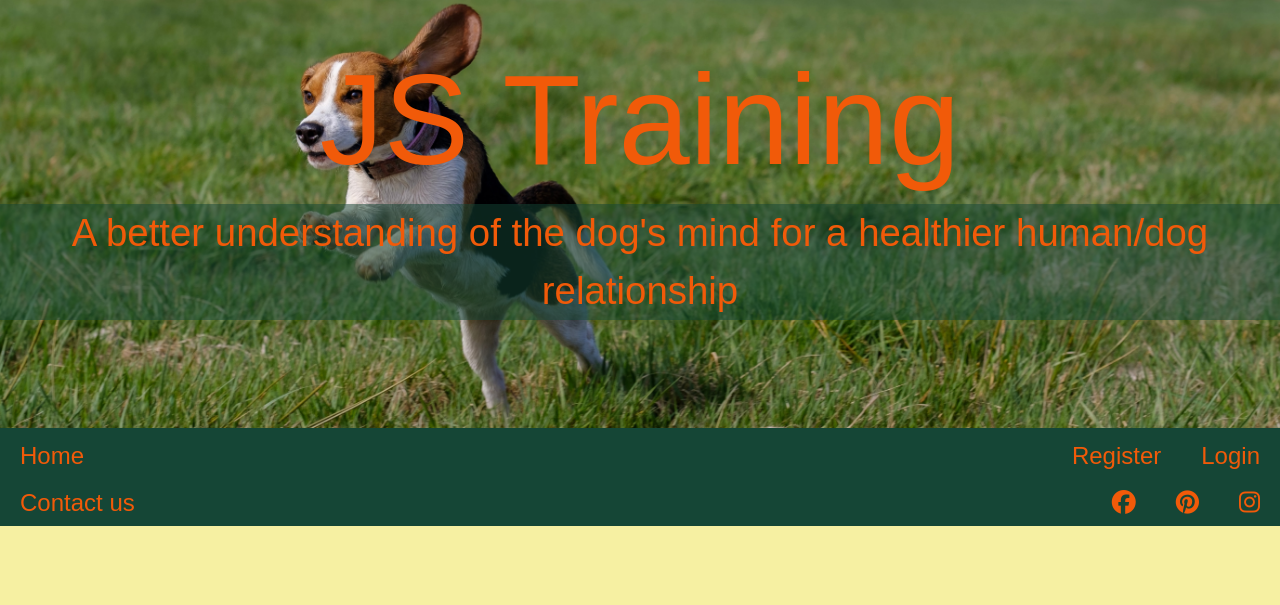
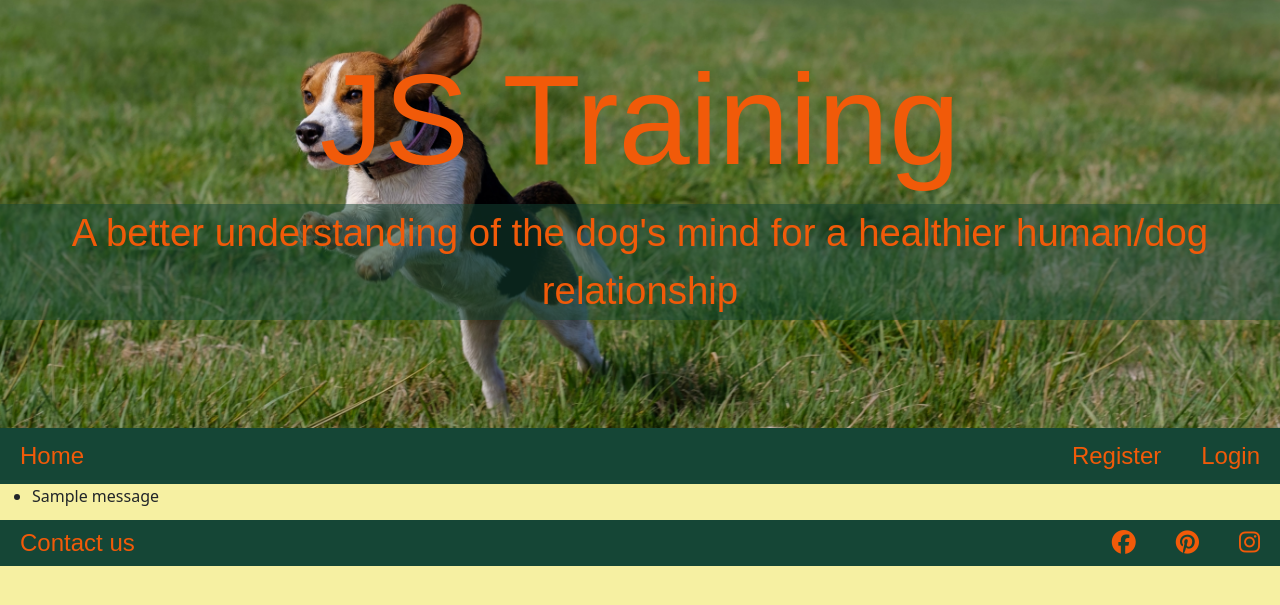
Before and after one commit to Corentin-Vidick/P4-JSDogTraining, a Django app: page /posts_overview/ in a window 1280 px wide. Shown: the top 605 px of the page. Run offline with Django 3.2, Linux system fonts and the light colour scheme; data comes from the database, SQL or seed files in the repository; tables that the repository leaves empty hold one stand-in row (values such as "Sample post"); one stand-in notice (Sample message) is shown; some libraries are stand-ins or nearby versions; some web fonts are replaced.

Commit message:
Add messages for user action confirmation

```diff
--- a/blog/templates/blog/posts_overview.html
+++ b/blog/templates/blog/posts_overview.html
@@ -2,6 +2,15 @@
 
 {% block content %}
 {% load static %}
+
+{% if messages %}
+<ul class="messages">
+    {% for message in messages %}
+    <li {% if message.tags %} class="{{ message.tags }}"{% endif %}>{{ message }}</li>
+    {% endfor %}
+</ul>
+{% endif %}
+
 <div class="container-fluid">
     <div class="row row-cols-1 row-cols-md-3 g-4">
         {% for post in posts %}
--- a/blog/views.py
+++ b/blog/views.py
@@ -1,6 +1,7 @@
 from django.shortcuts import render, get_object_or_404, reverse
 from django.views import generic, View
 from django.http import HttpResponseRedirect
+from django.contrib import messages
 from django.core.paginator import Paginator
 from .models import Posts, Thoughts
 from .forms import CommentForm
@@ -63,8 +64,12 @@ class SinglePost(View):
             comment = comment_form.save(commit=False)
             comment.post = post
             comment.save()
+            messages.success(request,
+                             'Your comment has been submitted,'
+                             'it will display once approved.')
         else:
             comment_form = CommentForm()
+            messages.error(request, 'Please try again')
 
         return render(
             request,
--- a/bookings/templates/bookings/contact_success.html
+++ b/bookings/templates/bookings/contact_success.html
@@ -1,6 +1,7 @@
 {% extends "base.html" %}
 
 {% block content %}
+{% load static %}
 
 <h2 class="text-center">Thank you for contacting us</h2>
 
--- a/templates/base.html
+++ b/templates/base.html
@@ -61,6 +61,7 @@
 
 
     <main>
+        {% include 'messages.html' %}
         {% block content %}
         <!-- Content Goes here -->
         {% endblock content %}
@@ -102,6 +103,15 @@
     <!-- Font Awesome script -->
     <script src="https://kit.fontawesome.com/c541643ad5.js" crossorigin="anonymous"></script>
 
+    <!-- Messages script -->
+    <script>
+        var message_ele = document.getElementById("message_container");
+
+        setTimeout(function(){
+        message_ele.style.display = "none";
+        }, 3000);
+    </script>
+
 </body>
 
 </html>
--- /dev/null
+++ b/templates/messages.html
@@ -0,0 +1,6 @@
+{% for message in messages %}
+  <div class="alert {{ message.tags }} alert-dismissible" role="alert" id="message_container">
+    <span aria-hidden="true">&times;</span>
+    {{ message }}
+  </div>
+{% endfor %}
```
Also changed, not shown: bookings/views.py (+7 -1 lines), jstraining/settings.py (+8 -0 lines).
